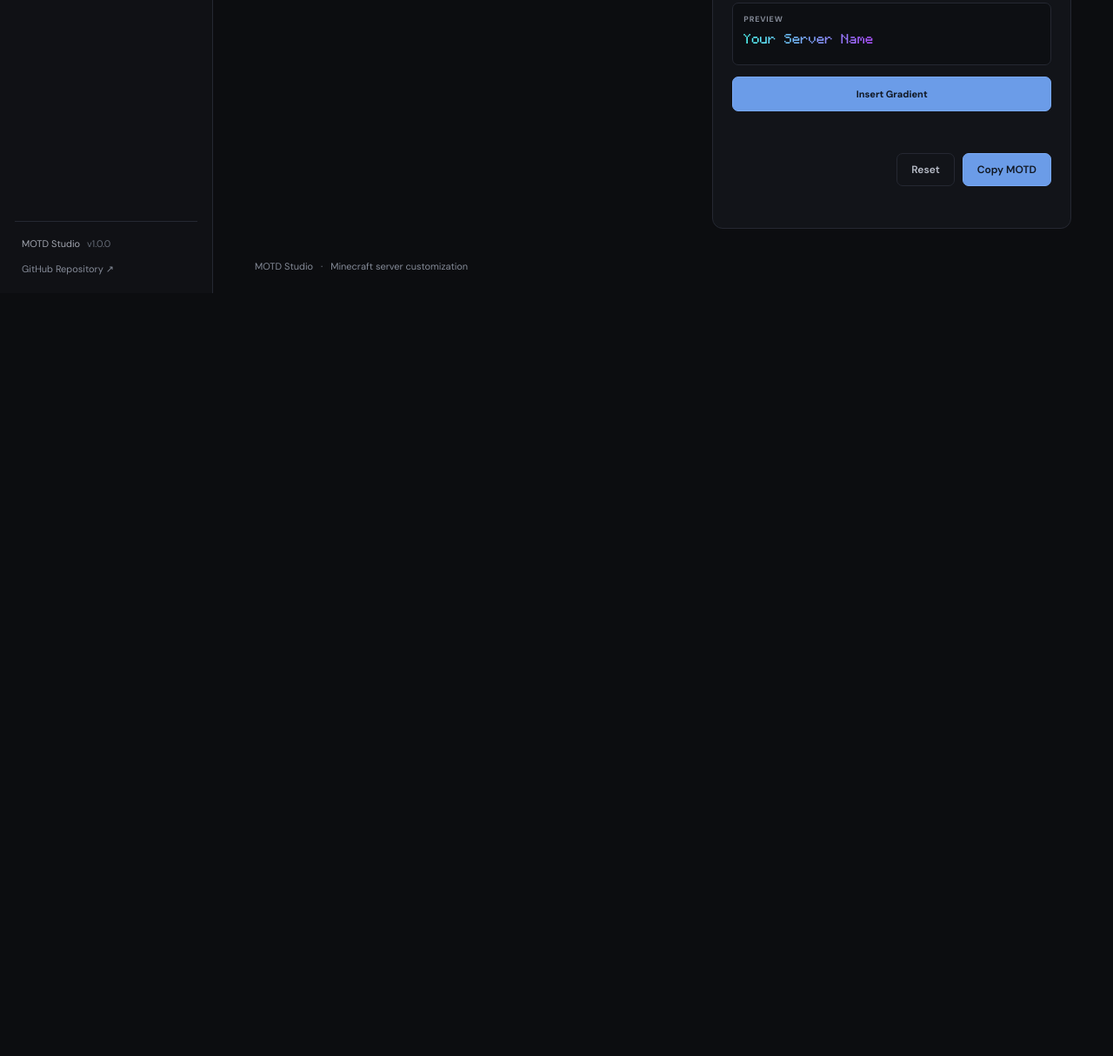
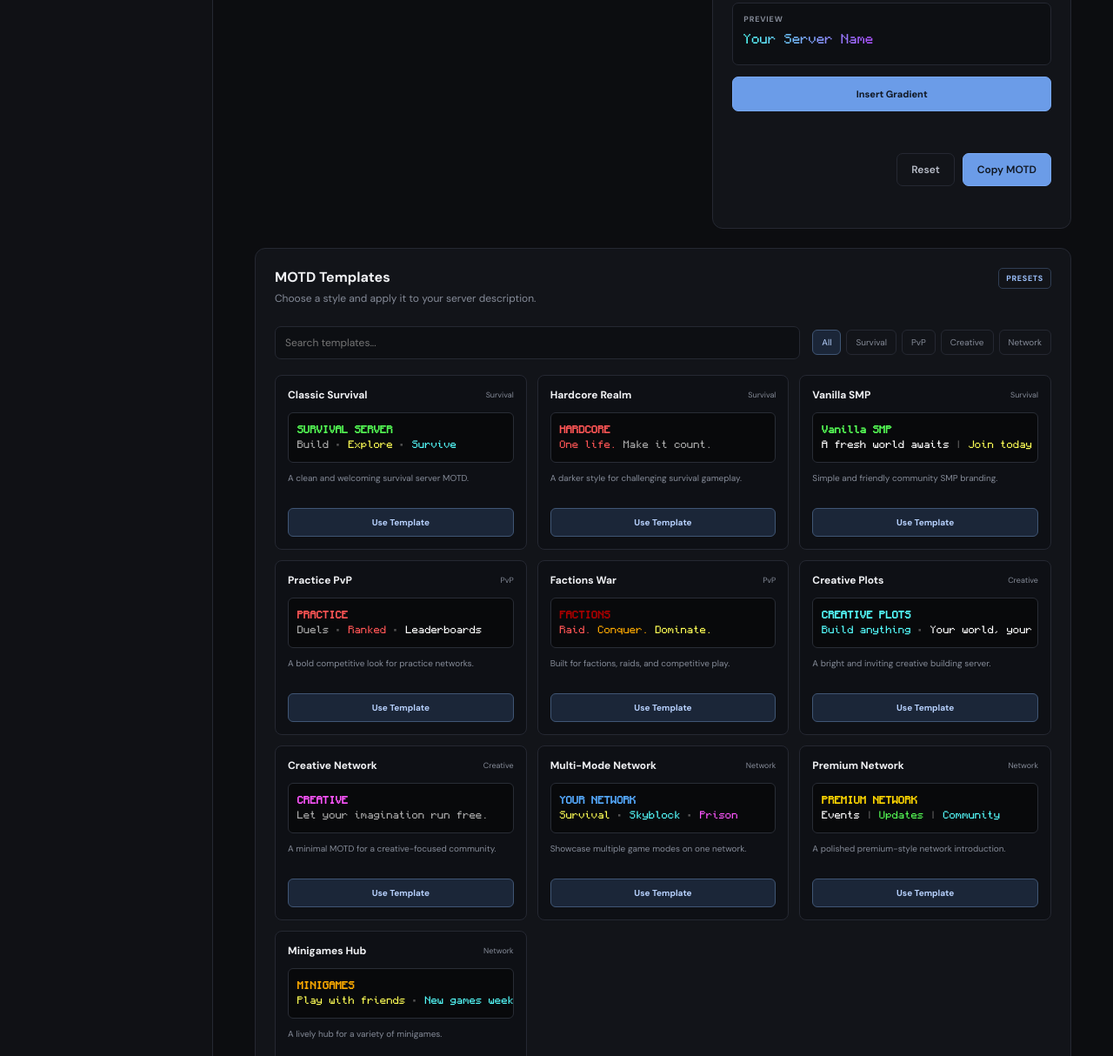
Before and after one commit to Hmr-Abood/MOTD-Studio, a plain HTML site: page index.html in a window 1280 px wide. Shown: the part 1028-2242 px from the top of the page at 87% size. Before the commit the page ends 1365 px from the top, so only its background shows below. Drawn offline with Linux system fonts and the light colour scheme.

Commit message:
Add template gallery to MOTD Studio

```diff
--- a/index.html
+++ b/index.html
@@ -237,6 +237,29 @@
                     <div class="copy-status" id="copy-status" aria-live="polite"></div>
                 </section>
 
+                <section class="panel templates-panel" id="templates">
+                    <div class="panel-header">
+                        <div>
+                            <h2>MOTD Templates</h2>
+                            <p>Choose a style and apply it to your server description.</p>
+                        </div>
+                        <span class="panel-tag">PRESETS</span>
+                    </div>
+                    <div class="template-toolbar">
+                        <input type="search" id="template-search" placeholder="Search templates..." aria-label="Search templates">
+                        <div class="template-filters" id="template-filters" aria-label="Filter templates">
+                            <button type="button" class="template-filter active" data-filter="All">All</button>
+                            <button type="button" class="template-filter" data-filter="Survival">Survival</button>
+                            <button type="button" class="template-filter" data-filter="PvP">PvP</button>
+                            <button type="button" class="template-filter" data-filter="Creative">Creative</button>
+                            <button type="button" class="template-filter" data-filter="Network">Network</button>
+                        </div>
+                    </div>
+                    <div class="template-grid" id="template-grid" aria-live="polite">
+                        <p class="templates-loading">Loading templates...</p>
+                    </div>
+                </section>
+
             </div>
 
             <footer>
```
